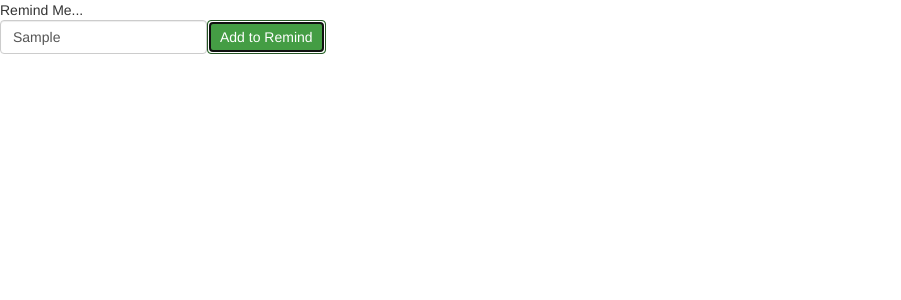
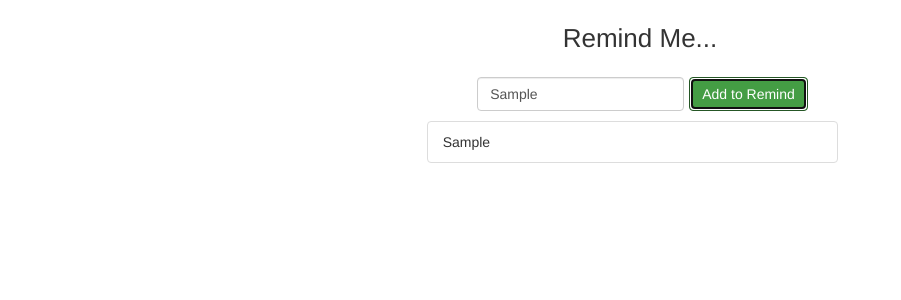
Before and after one commit to joncancode/remind-me, a React (Create React App) app: page / in a window 1280 px wide. Both pictures are taken after typing "Sample" into the empty fields and a click on the button "Add to Remind". Shown: the top 300 px of the page, without its empty margins (0-901 px from the left). Built offline with nearby package versions, Linux system fonts and the light colour scheme.

Commit message:
add functionality with redux set up

```diff
--- a/src/components/App.js
+++ b/src/components/App.js
@@ -1,5 +1,6 @@
 import React, { Component } from 'react';
-import { connect } from 'react-redux'
+import { connect } from 'react-redux';
+import { addReminder } from '../actions';
 
 class App extends Component {
   constructor(props) {
@@ -10,30 +11,58 @@
   }
 
   addReminder() {
-    console.log('state', this.state)
+    this.props.addReminder(this.state.text);
+  }
+
+  renderReminders() {
+    const { reminders } = this.props;
+    return (
+    <ul className="list-group col-sm-4">
+    {
+        reminders.map(reminder => {
+            return (
+                <li key={reminder.id} className="list-group-item">
+                <div>{reminder.text}</div>
+                    </li>
+            )
+        })
+    }
+    </ul>
+    )
   }
 
   render() {
     return (
       <div className="App">
         <div className="title">Remind Me...</div>
-        <div className="form-inline">
+        <div className="form-inline reminder-form">
           <div className="form-group">
             <input
               className="form-control"
               placeholder="I have to..."
-            onChange={e => this.setState({text: e.target.value})}
+              onChange={e => this.setState({ text: e.target.value })}
             />
           </div>
-          <button type="button"
+
+          <button
+            type="button"
             className="btn btn-success"
-          onClick={() => this.addReminder()}>
+            onClick={() => this.addReminder()}
+          >
             Add to Remind
           </button>
+
         </div>
+        {this.renderReminders()}
       </div>
     );
   }
 }
 
-export default App;
+function mapStateToProps(state) {
+  return {
+    reminders: state
+  };
+}
+
+export default connect(mapStateToProps, { addReminder })(App);
--- /dev/null
+++ b/src/index.css
@@ -0,0 +1,20 @@
+.App {
+    padding-top: 20px;
+    display:flex;
+    flex-direction: column;
+    align-items: center;
+}
+
+.title {
+    text-align: center;
+    font-size: 26px;
+    margin-bottom: 10px;
+}
+
+input {
+    margin: 5px;
+}
+
+.reminder-form {
+    padding: 5px;
+}
--- a/src/index.js
+++ b/src/index.js
@@ -1,6 +1,7 @@
 import React from 'react';
 import ReactDOM from 'react-dom';
 import App from './components/App'
+import './index.css'
 
 import { Provider } from 'react-redux'
 import { createStore } from 'redux'
```
Lines whose indentation alone changed are shown as unchanged.
